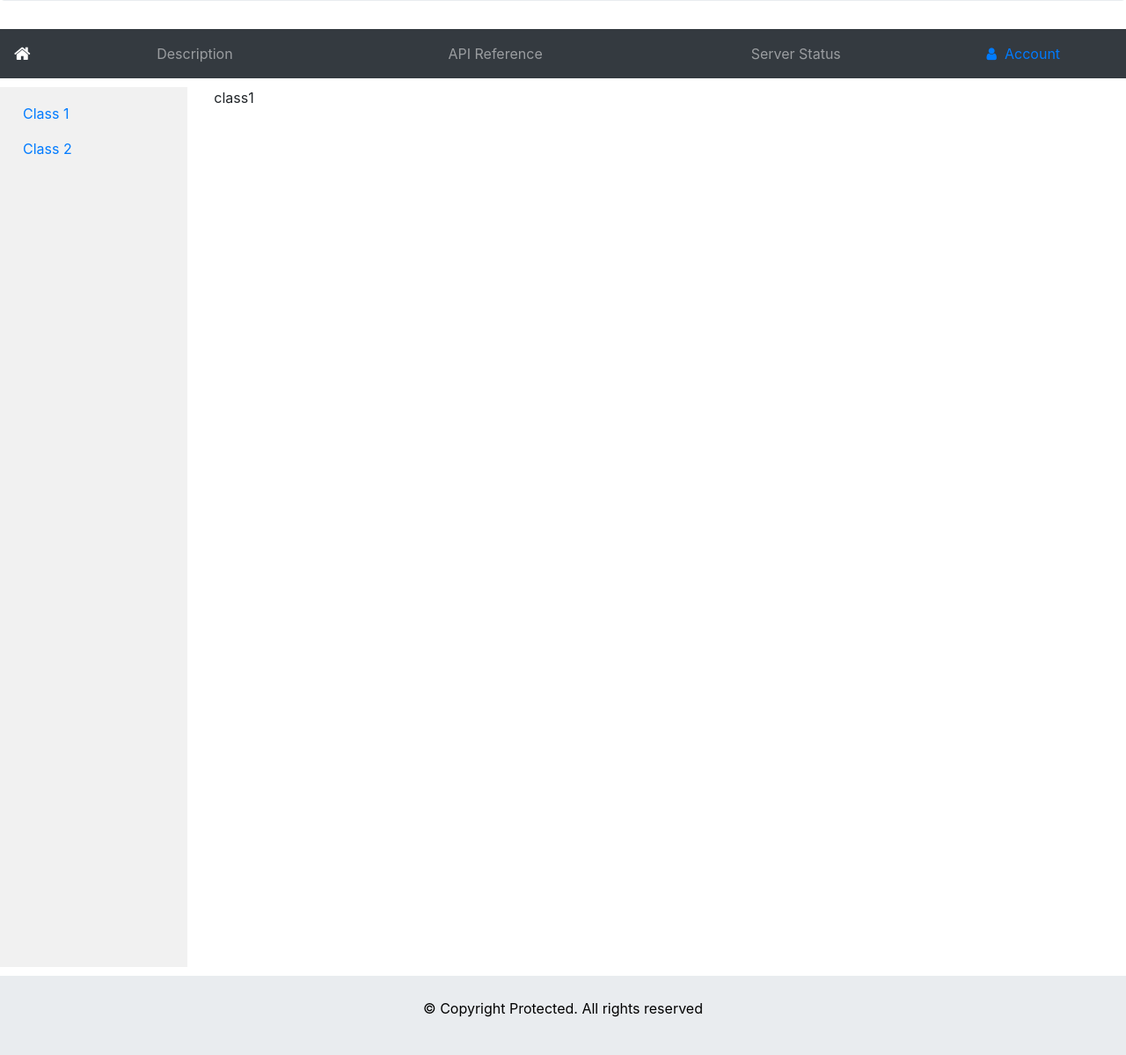
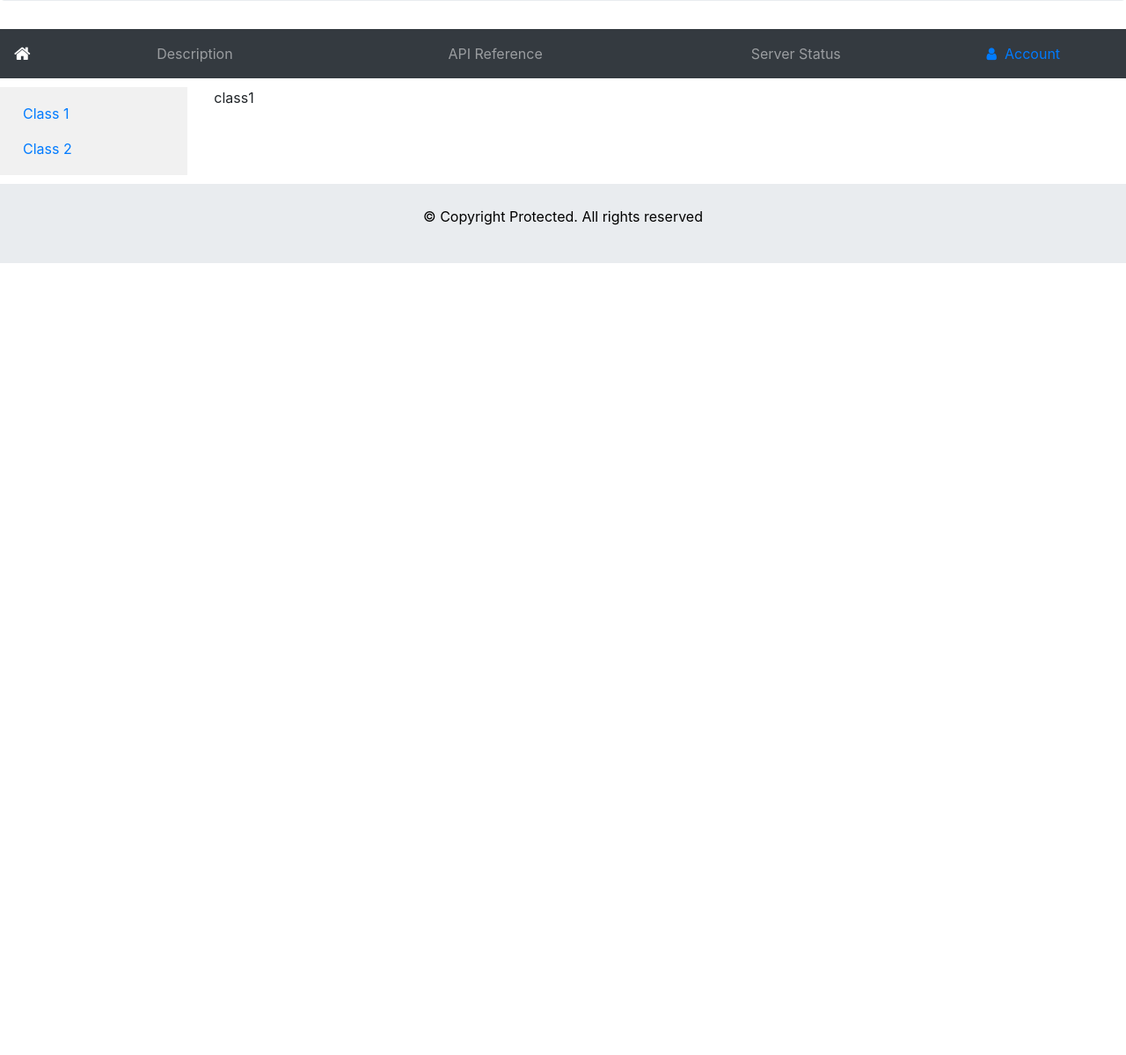
Before and after one commit to xixixhalu/EDM, a Flask app: template templates/reference.html in a window 1280 px wide. Shown: the part 213-1412 px from the top of the page at 88% size. After the commit the page ends 512 px from the top, so only its background shows below. Run offline with Flask 2, Linux system fonts and the light colour scheme; the template is opened without the code that fills it, so the values that code supplies are empty; parts of the project's set-up code (start-up, migrations or seed data) failed here and were passed over; some libraries are stand-ins or nearby versions.

Commit message:
Some more changes in stylesheet

```diff
--- a/static/css/style.css
+++ b/static/css/style.css
@@ -9,6 +9,7 @@
 .jumbotron p {
 	font-size: 1.5em;
 }
+
 footer {
     width: 100%;
     background-color: #e9ecef;
@@ -22,15 +23,19 @@ footer {
     height: 100%;
     padding: 10px;
 }
-.row.content {height: 1000px}
+
+/* .row.content {height: 1000px} */
+
 pre{
     word-break: keep-all;
     white-space: pre-line;
     counter-reset: line;
 }
+
 pre span {
     /*display: block;*/
 }
+
 pre span:before {
     counter-increment: line;
     content: counter(line);
@@ -139,6 +144,7 @@ widget-area.blank {
     position: relative;
     width: 100%;
 }
+
 .user_profile {
     -webkit-border-radius: 4px;
     -moz-border-radius: 4px;
@@ -150,7 +156,6 @@ widget-area.blank {
     width: 100%;
     font-weight: bold;
 }
-
 
 .user_profile > span#instance_info {
     background: #48a4dc;
@@ -166,7 +171,6 @@ widget-area.blank {
     background: #ff604f;
     color: white;
 }
-
 
 .user_profile > span {
     float: left;
```
